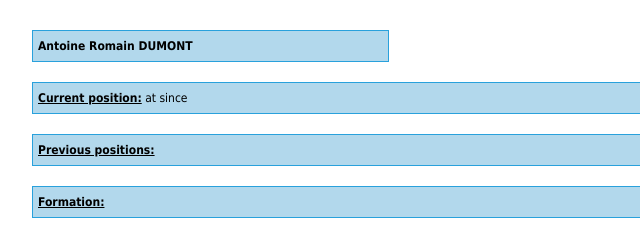
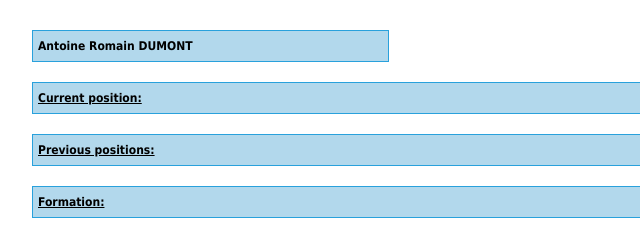
Before and after one commit to ardumont/glowing-octo-archer, a plain HTML site: page app/templates/application.html in a window 1280 px wide. Shown: the top 235 px of the page, 218-858 px from the left. Drawn offline with Linux system fonts and the light colour scheme; files that its build step writes are made by us from their sources; files whose address does not match are found by name.

Commit message:
Simplify the current position setup.

```diff
--- a/app/templates/application.html
+++ b/app/templates/application.html
@@ -42,7 +42,7 @@
 
         <div class="info">
           <b>Current position:</b>
-          <span id="as"></span> at <span id="current"></span> since <span id="period"></span>
+          <div id="cpos"></div>
         </div>
         <br />
 
```
Also changed, not shown: 1 other file.
